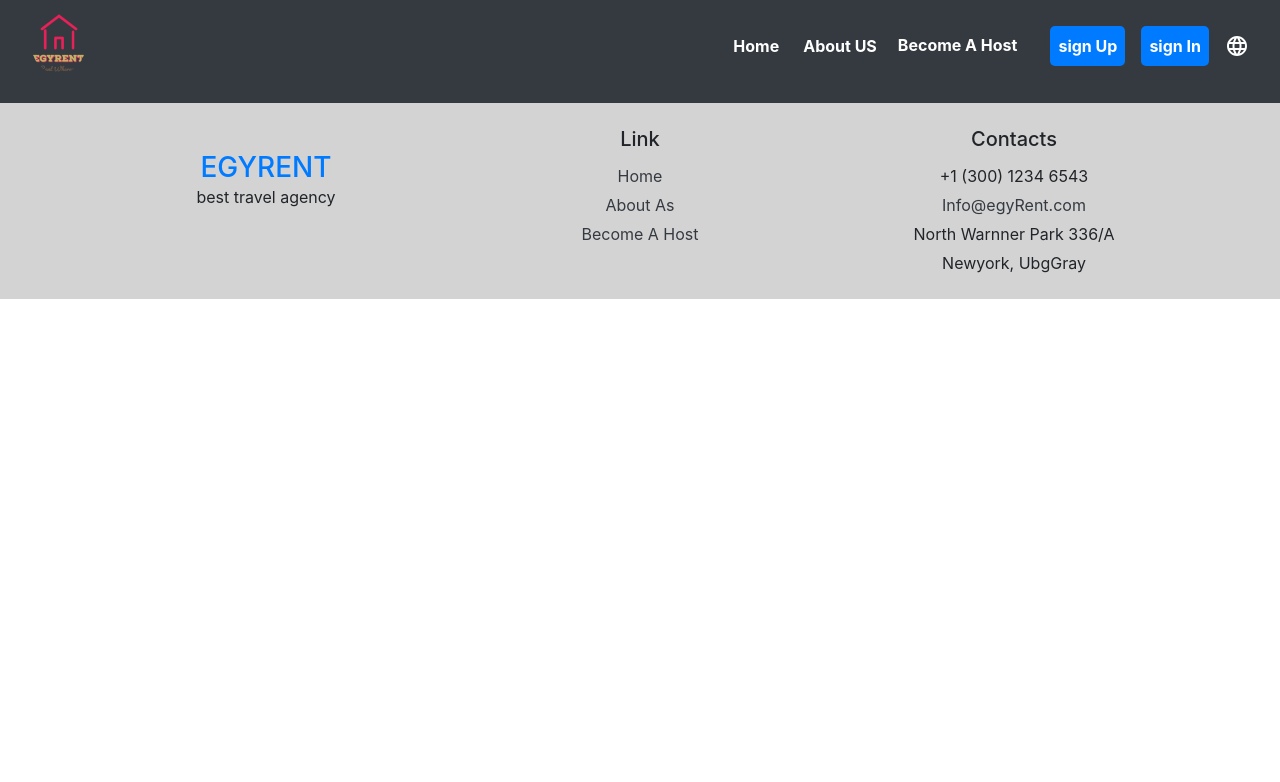
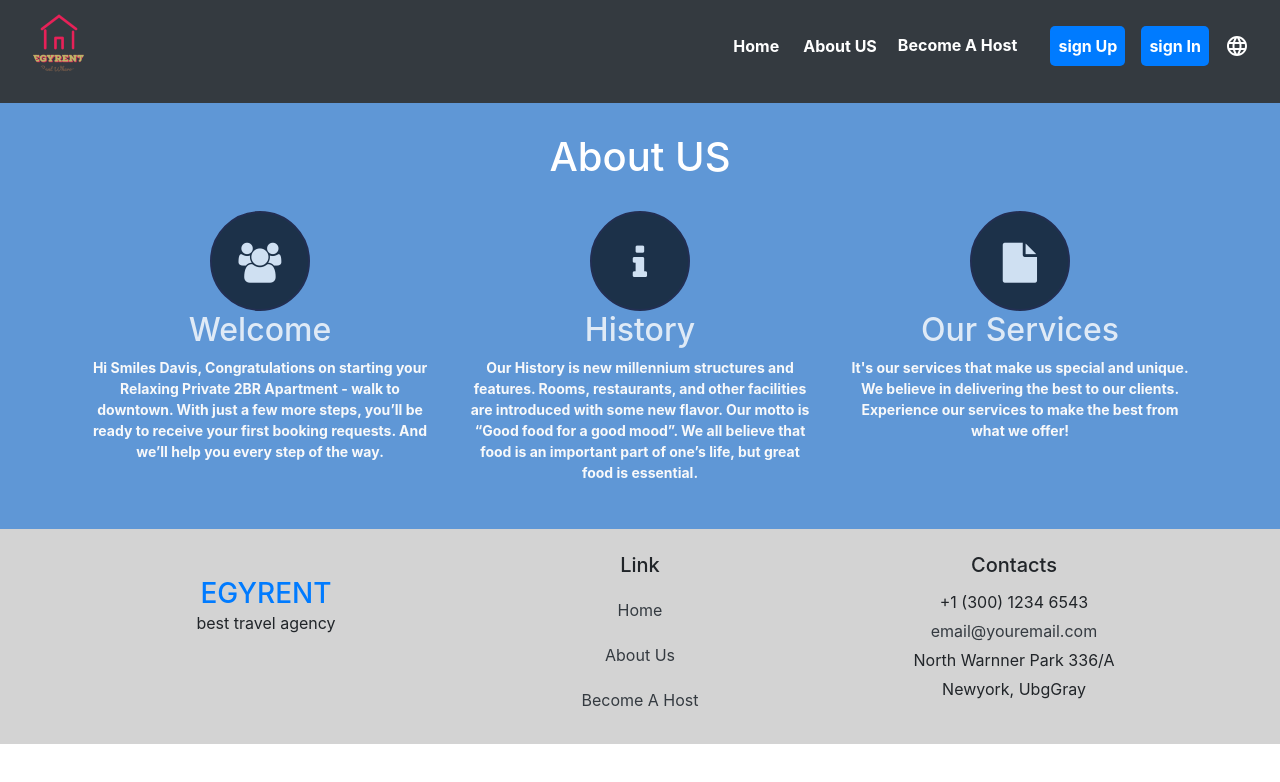
Before and after one commit to BasmaMohamed34/egyRent-website, a React (Create React App) app in the folder client/: page /aboutus in a window 1280 px wide. Shown: the top 782 px of the page. Built offline with nearby package versions, Linux system fonts and the light colour scheme.

Commit message:
about created
about created

```diff
--- a/client/src/App.js
+++ b/client/src/App.js
@@ -3,6 +3,8 @@ import "./App.css";
 import Home from "./Container/Home/Home";
 import Header from "./Component/Header/Header";
 import Footer from "./Component/Footer/Footer";
+import AboutUs from './Component/aboutus/aboutus'
+
 import CreatePost from "./Container/Create-Post/CreatePost";
 import SignIn from "./Container/form/signin";
 import Signup from "./Container/form/signup";
@@ -34,6 +36,8 @@ function App() {
           <Route exact path="/home" component={Home} />
           <Route exact path="/signin" component={SignIn} />
           <Route exact path="/signup" component={Signup} />
+          <Route exact path="/aboutus" component = {AboutUs}/>
+
           <Route exact path="/:id/createpost" component={CreatePost} />
           <Route path="/profile">
             <Profile />
--- a/client/src/Component/Footer/Footer.js
+++ b/client/src/Component/Footer/Footer.js
@@ -1,4 +1,6 @@
 import React from "react";
+import { Link } from "react-router-dom";
+
 import "./Footer.css";
 
 function Footer() {
@@ -21,19 +23,31 @@ function Footer() {
 
             <ul className="list-unstyled mb-0 border-0 bgGray">
               <li>
-                <a href="/home" className="text-dark aLink">
-                  Home
-                </a>
+              <Link to='/'
+                className="nav-link text-dark"
+                style ={{textDecoration: "none"}}
+                exact
+             >
+             Home
+             </Link>
+
               </li>
               <li>
-                <a href="/about-us" className="text-dark aLink">
-                  About As
-                </a>
-              </li>
+              <Link to='/aboutus'
+                  className="nav-link text-dark"
+                  style ={{textDecoration: "none"}}
+                  exact
+              >
+              About Us
+              </Link>             </li>
               <li>
-                <a href="#s" className="text-dark aLink">
-                  Become A Host
-                </a>
+              <Link to='/createpost'
+                className="nav-link text-dark"
+                style ={{textDecoration: "none"}}
+                exact
+             >
+             Become A Host
+             </Link>
               </li>
             </ul>
           </div>
@@ -43,9 +57,9 @@ function Footer() {
             <ul className="list-unstyled mb-0 border-0 bgGray">
               <li>+1 (300) 1234 6543</li>
               <li>
-                <a href="#s!" className="text-dark  aLink">
-                  Info@egyRent.com
-                </a>
+              <a href="#!"style = {{textDecoration: "none"}} className="text-dark">
+                  email@youremail.com
+                  </a>
               </li>
               <li>North Warnner Park 336/A</li>
               <li>Newyork, UbgGray</li>
--- /dev/null
+++ b/client/src/Component/aboutus/aboutus.css
@@ -0,0 +1,56 @@
+
+
+.about{
+	cursor: pointer;
+	background-color: #5f97d6;
+	color: #FFFFFF;
+	padding-top: 20px;
+	padding-bottom: 30px;
+}
+.about h1 {
+	padding: 10px 0;
+	margin-bottom: 20px;
+}
+.about h2 {
+	opacity: .8;
+}
+.about span {
+	display: block;
+	width: 100px;
+	height: 100px;
+	line-height: 100px;
+	margin:auto;
+	border-radius:50%;
+	font-size: 40px;
+	color: #FFFFFF;
+	opacity: 0.7;
+	background-color: #01070e;
+	border: 2px solid #09031b;
+
+	webkit-transition:all .5s ease;
+ 	moz-transition:all .5s ease;
+ 	os-transition:all .5s ease;
+ 	transition:all .5s ease;
+
+}
+.about-item:hover span{
+	opacity: 1;
+	border: 2px solid #2e198f;
+	font-size: 42px;
+	-webkit-transform: scale(1.1,1.1) rotate(360deg) ;
+	-moz-transform: scale(1.1,1.1) rotate(360deg) ;
+	-o-transform: scale(1.1,1.1) rotate(360deg) ;
+	transform: scale(1.1,1.1) rotate(360deg) ;
+}
+.about-item:hover h2{
+	opacity: 1;
+	-webkit-transform: scale(1.1,1.1)  ;
+	-moz-transform: scale(1.1,1.1)  ;
+	-o-transform: scale(1.1,1.1)  ;
+	transform: scale(1.1,1.1) ;
+}
+.about .lead{
+	color: #CC0039;
+	font-size: 14px;
+	font-weight: bold;
+}
--- /dev/null
+++ b/client/src/Component/aboutus/aboutus.js
@@ -0,0 +1,37 @@
+import React from "react"
+import './aboutus.css'
+function AboutUs (){
+    return (
+        <section class="text-center about">
+        <h1>About US</h1>
+        <div class="container">
+          <div class="row">
+            <div class="col-lg-4 col-sm-6 col-ex-12 about-item wow lightSpeedIn" data-wow-offset="200" >
+              <span class="fa fa-group"></span>
+              <h2>Welcome</h2>
+              <p className="lead text-light">Hi Smiles Davis,
+
+Congratulations on starting your Relaxing Private 2BR Apartment - walk to downtown. With just a few more steps, you’ll be ready to receive your first booking requests. And we’ll help you every step of the way.</p>
+            </div>
+            <div class="col-lg-4 col-sm-6 col-ex-12 about-item wow lightSpeedIn" data-wow-offset="200">
+              <span class="fa fa-info"></span>
+              <h2>History</h2>
+              <p className="lead text-light">Our History is new millennium structures and features. Rooms, restaurants, and other facilities are introduced with some new flavor. Our motto is “Good food for a good mood”. We all believe that food is an important part of one’s life, but great food is essential.</p>
+            </div>
+            <div class="clearfix visible-md-block visible-sm-block"></div>
+            <div class="col-lg-4 col-sm-6 col-ex-12 about-item wow lightSpeedIn" data-wow-offset="200">
+              <span class="fa fa-file"></span>
+              <h2>Our Services</h2>
+              <p className="lead text-light">It's our services that make us special and unique. We believe in delivering the best to our clients. Experience our services to make the best from what we offer!
+
+</p>
+            </div>
+
+          </div>
+
+        </div>
+      </section>
+
+    );
+}
+export default AboutUs
```
